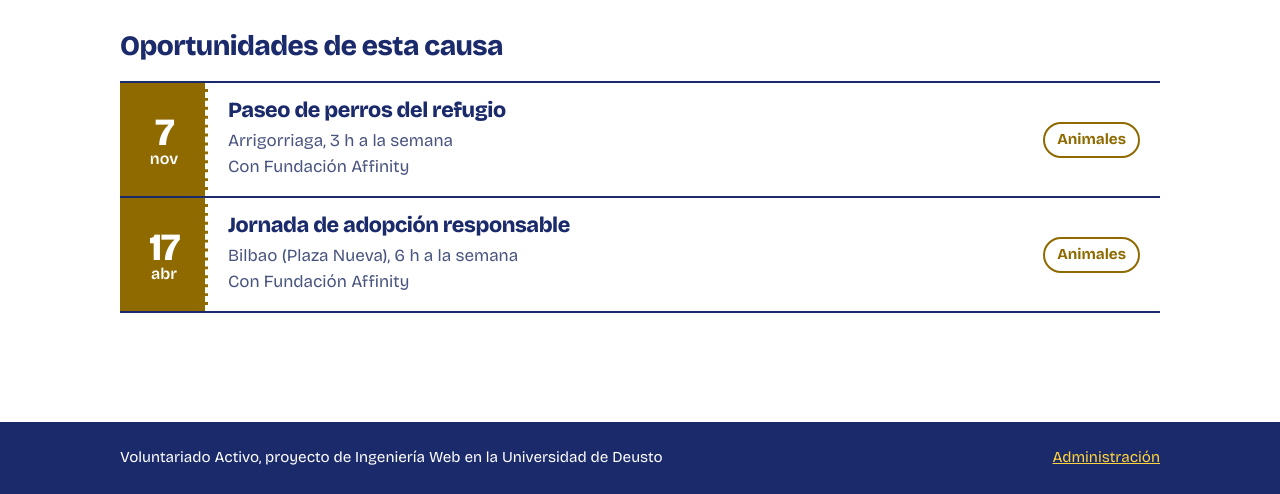
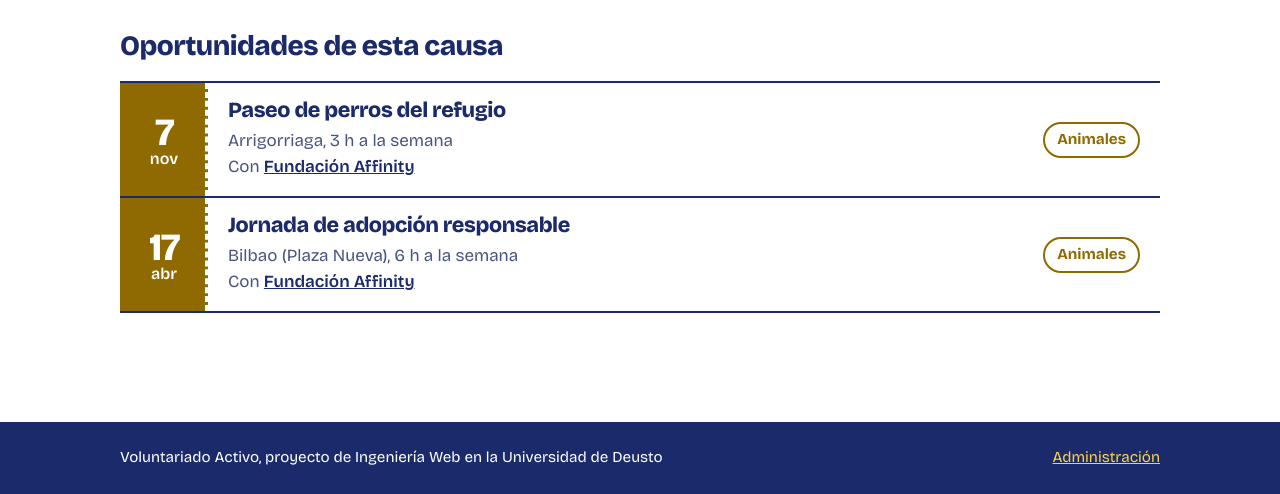
Before and after one commit to gorkalabilla3/voluntariado-activo, a Django app: page /causas/6/ in a window 1280 px wide. Shown: the part 306-800 px from the top of the page. Run offline with Django 5.2, Linux system fonts and the light colour scheme; data comes from the database, SQL or seed files in the repository.

Commit message:
Enlaces a las entidades en la tarjeta de oportunidad

```diff
--- a/voluntariado/static/voluntariado/css/estilos.css
+++ b/voluntariado/static/voluntariado/css/estilos.css
@@ -245,6 +245,15 @@ a:focus-visible {
     text-decoration: underline;
 }
 
+.talon__dato a {
+    color: #1b2a6b;
+    font-weight: 600;
+}
+
+.talon__dato a:hover {
+    background-color: #ffd43b;
+}
+
 .talon__dato {
     margin: 0;
     color: #4a557f;
--- a/voluntariado/templates/voluntariado/_tarjeta_oportunidad.html
+++ b/voluntariado/templates/voluntariado/_tarjeta_oportunidad.html
@@ -7,7 +7,7 @@
     <div class="talon__cuerpo">
         <h3 class="talon__titulo"><a href="{{ oportunidad.get_absolute_url }}">{{ oportunidad.titulo }}</a></h3>
         <p class="talon__dato">{{ oportunidad.lugar }}, {{ oportunidad.horas_semana }} h a la semana</p>
-        <p class="talon__dato">Con {% for entidad in oportunidad.entidades.all %}{% if not forloop.first %}{% if forloop.last %} y {% else %}, {% endif %}{% endif %}{{ entidad.nombre }}{% endfor %}</p>
+        <p class="talon__dato">Con {% for entidad in oportunidad.entidades.all %}{% if not forloop.first %}{% if forloop.last %} y {% else %}, {% endif %}{% endif %}<a href="{{ entidad.get_absolute_url }}">{{ entidad.nombre }}</a>{% endfor %}</p>
     </div>
     <a class="talon__causa" href="{{ oportunidad.causa.get_absolute_url }}">{{ oportunidad.causa.nombre }}</a>
 </li>
```
